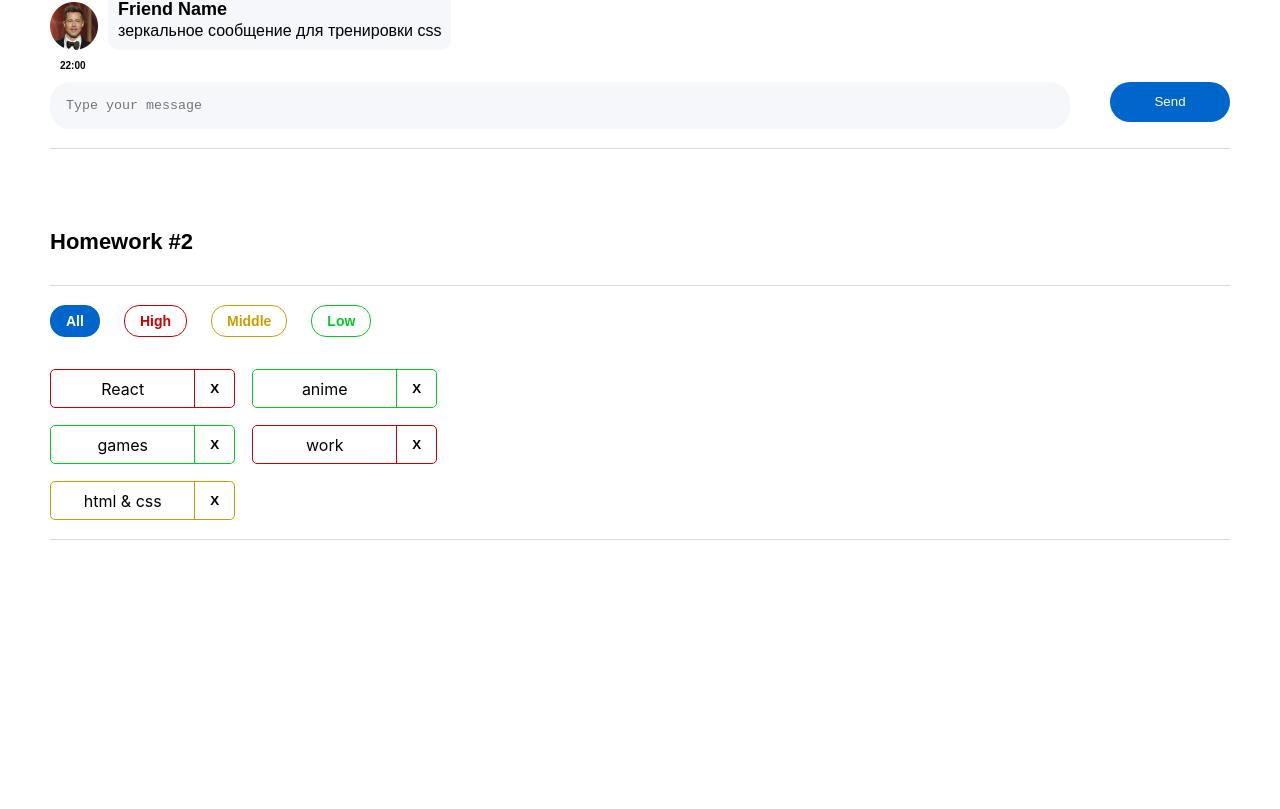
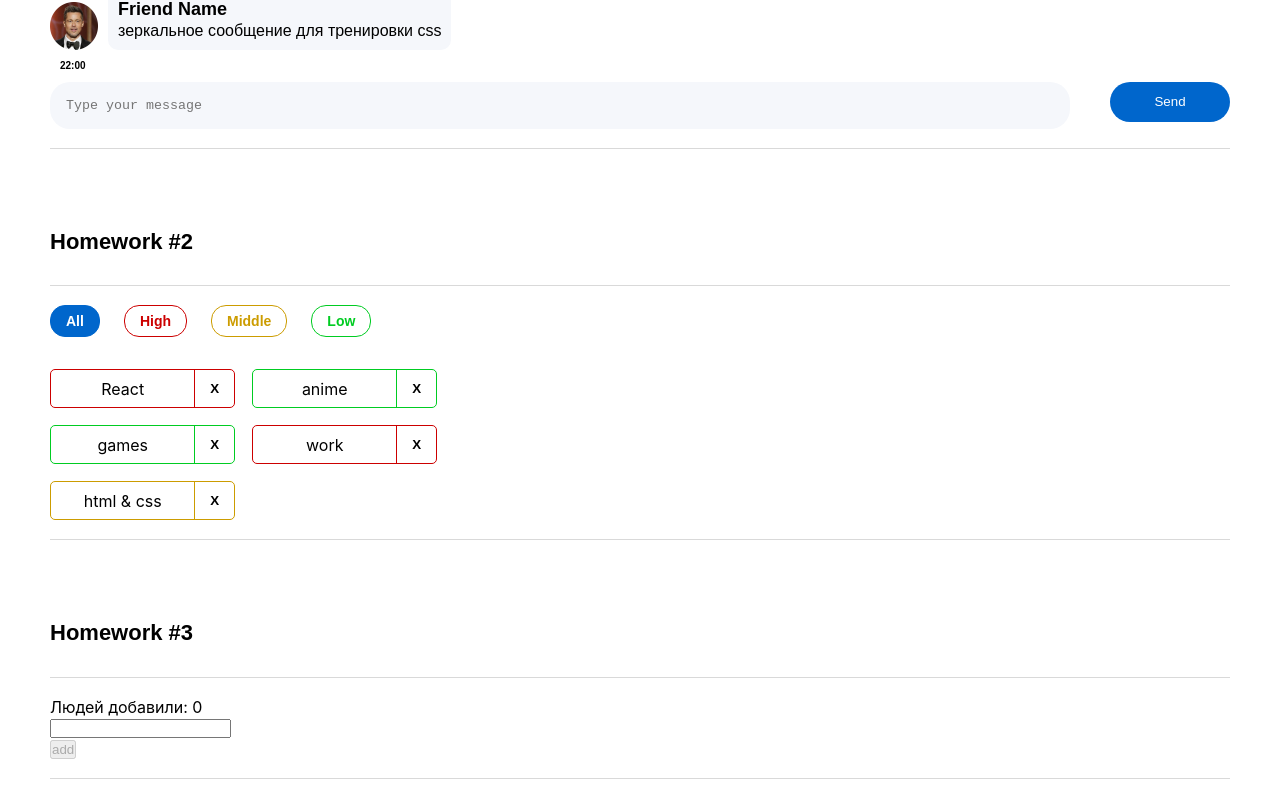
Before and after one commit to DubavetsOlga/homework2, a React (Create React App) app: page / in a window 1280 px wide. Shown: the part 280-1089 px from the top of the page. Before the commit the page ends 850 px from the top, so only its background shows below. Built offline with nearby package versions, Linux system fonts and the light colour scheme.

Commit message:
Did homework 3

```diff
--- a/src/s1-main/App.tsx
+++ b/src/s1-main/App.tsx
@@ -2,6 +2,7 @@
 import s from './App.module.css'
 import HW1 from '../s2-homeworks/hw01/HW1'
 import HW2 from '../s2-homeworks/hw02/HW2'
+import HW3 from '../s2-homeworks/hw03/HW3'
 
 function App() {
     return (
@@ -9,7 +10,7 @@
             <HW1/>
             {/*раскомментировать по ходу выполнения*/}
             <HW2/>
-            {/*<HW3/>*/}
+            <HW3/>
             {/*<HW4/>*/}
 
             {/*при выполнении дз 5 и более - закомментировать здесь дз 1-4, так как они есть внутри дз 5*/}
--- a/src/s2-homeworks/hw03/Greeting.tsx
+++ b/src/s2-homeworks/hw03/Greeting.tsx
@@ -2,14 +2,14 @@
 import s from './Greeting.module.css'
 
 type GreetingPropsType = {
-    name: any // need to fix any
-    setNameCallback: any // need to fix any
-    addUser: any // need to fix any
-    onBlur: any // need to fix any
-    onEnter: any // need to fix any
-    error: any // need to fix any
-    totalUsers: any // need to fix any
-    lastUserName?: any // need to fix any
+    name: string // need to fix any
+    setNameCallback: (e: ChangeEvent<HTMLInputElement>) => void // need to fix any
+    addUser: () => void // need to fix any
+    onBlur: () => void // need to fix any
+    onEnter: (e: KeyboardEvent<HTMLInputElement>) => void // need to fix any
+    error: string // need to fix any
+    totalUsers: number // need to fix any
+    lastUserName?: string // need to fix any
 }
 
 // презентационная компонента (для верстальщика)
@@ -25,7 +25,7 @@
         lastUserName,
     } // деструктуризация пропсов
 ) => {
-    const inputClass = s.errorInput // need to fix with (?:)
+    const inputClass = error ? s.errorInput : s.input // need to fix with (?:)
 
     return (
         <div id={'hw3-form'} className={s.greetingForm}>
@@ -41,9 +41,9 @@
                     <input
                         id={'hw3-input'}
                         value={name}
-                        onChange={setNameCallback}
+                        onChange={(e) => setNameCallback(e)}
                         className={inputClass}
-                        onKeyDown={onEnter}
+                        onKeyDown={(e) => onEnter(e)}
                         onBlur={onBlur}
                     />
                     <div id={'hw3-error'} className={s.error}>
--- a/src/s2-homeworks/hw03/GreetingContainer.tsx
+++ b/src/s2-homeworks/hw03/GreetingContainer.tsx
@@ -1,20 +1,31 @@
-import React, { ChangeEvent, KeyboardEvent, useState } from 'react'
+import React, { ChangeEvent, Dispatch, KeyboardEvent, SetStateAction, useState } from 'react'
 import Greeting from './Greeting'
 import { UserType } from './HW3'
 
 type GreetingContainerPropsType = {
-    users: any // need to fix any
-    addUserCallback: any // need to fix any
+    users: UserType[] // need to fix any
+    addUserCallback: (name: string) => void // need to fix any
 }
 
-export const pureAddUser = (name: any, setError: any, setName: any, addUserCallback: any) => {
+export const pureAddUser = (name: string, setError: Dispatch<SetStateAction<string>>, setName: Dispatch<SetStateAction<string>>, addUserCallback: (name: string) => void) => {
     // если имя пустое - показать ошибку, иначе - добавить юзера и очистить инпут
+    if (!name.trim()) {
+        setError('Ошибка! Введите имя!');
+        return;
+    }
+
+    addUserCallback(name.trim())
+    setName("")
+    setError("");
 }
 
-export const pureOnBlur = (name: any, setError: any) => { // если имя пустое - показать ошибку
+export const pureOnBlur = (name: string, setError: Dispatch<SetStateAction<string>>) => { // если имя пустое - показать ошибку
+    if (!name.trim()) setError('Ошибка! Введите имя!');
 }
 
-export const pureOnEnter = (e: any, addUser: any) => { // если нажата кнопка Enter - добавить
+export const pureOnEnter = (e: KeyboardEvent<HTMLInputElement>, addUser: () => void) => { // если нажата кнопка Enter - добавить
+    if (e.key === 'Enter')
+        addUser()
 }
 
 // более простой и понятный для новичков
@@ -26,11 +37,11 @@
     addUserCallback,
 }) => {
     // деструктуризация пропсов
-    const [name, setName] = useState<any>('') // need to fix any
-    const [error, setError] = useState<any>('') // need to fix any
+    const [name, setName] = useState<string>('') // need to fix any
+    const [error, setError] = useState<string>('') // need to fix any
 
-    const setNameCallback = (e: any) => { // need to fix any
-        setName('some name') // need to fix
+    const setNameCallback = (e: ChangeEvent<HTMLInputElement>) => { // need to fix any
+        setName(e.currentTarget.value) // need to fix
 
         error && setError('')
     }
@@ -42,12 +53,12 @@
         pureOnBlur(name, setError)
     }
 
-    const onEnter = (e: any) => {
+    const onEnter = (e: KeyboardEvent<HTMLInputElement>) => {
         pureOnEnter(e, addUser)
     }
 
-    const totalUsers = 0 // need to fix
-    const lastUserName = 'some name' // need to fix
+    const totalUsers = users.length // need to fix
+    const lastUserName = users[totalUsers-1]?.name // need to fix
 
     return (
         <Greeting
--- a/src/s2-homeworks/hw03/HW3.tsx
+++ b/src/s2-homeworks/hw03/HW3.tsx
@@ -1,4 +1,4 @@
-import React, { useState } from 'react'
+import React, { Dispatch, SetStateAction, useState } from 'react'
 import { v1 } from 'uuid'
 import s2 from '../../s1-main/App.module.css'
 import GreetingContainer from './GreetingContainer'
@@ -19,20 +19,22 @@
 
 // types
 export type UserType = {
-    _id: any // need to fix any
-    name: any // need to fix any
+    _id: string
+    name: string
 }
 
-export const pureAddUserCallback = (name: any, setUsers: any, users: any) => { // need to fix any
-    const user = { // need to fix
+export const pureAddUserCallback = (name: string, setUsers: (a: any[]) => void, users: UserType[]) => { // need to fix any
+    const user: UserType = {
+        _id: v1(),
+        name: name
     }
     setUsers([...users, user])
 }
 
 const HW3 = () => {
-    const [users, setUsers] = useState<any>([]) // need to fix any
+    const [users, setUsers] = useState<UserType[]>([]) // need to fix any
 
-    const addUserCallback = (name: any) => { // need to fix any
+    const addUserCallback = (name: string) => { // need to fix any
         pureAddUserCallback(name, setUsers, users)
     }
 
```
